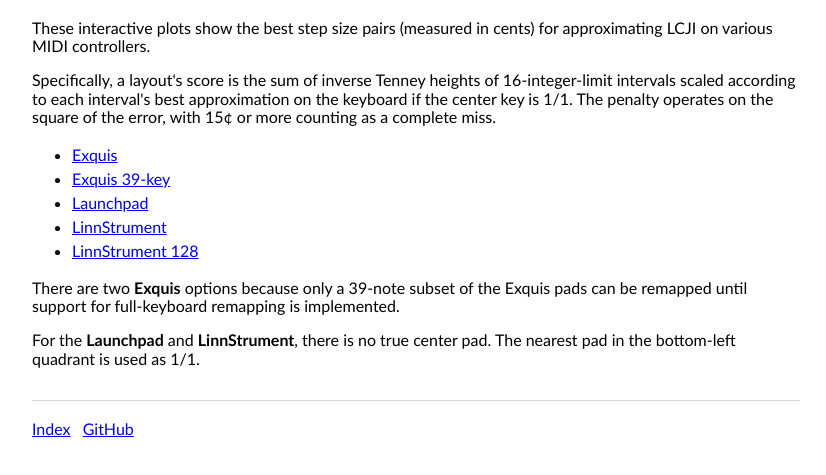
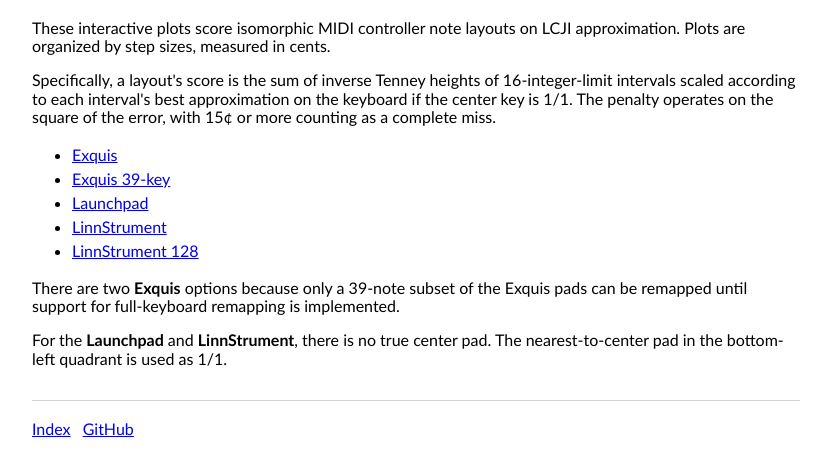
Before and after one commit to jangler/tuning, a website: page src/layout-heatmaps/index.html in a window 1280 px wide. Shown: the part 61-536 px from the top of the page, without its empty margins (224-1050 px from the left). Drawn offline with Linux system fonts and the light colour scheme.

Commit message:
Revise layout heatmaps page wording

```diff
--- a/src/layout-heatmaps/index.html
+++ b/src/layout-heatmaps/index.html
@@ -4,7 +4,7 @@
 <head>
     <meta charset="utf-8">
     <meta name="viewport" content="width=device-width">
-    <meta name="description" content="Interactive plots showing best step size pairs for approximating LCJI on various MIDI controllers">
+    <meta name="description" content="Interactive plots scoring isomorphic MIDI controller note layouts on LCJI approximation">
     <title>Isomorphic note layout heatmaps</title>
     <link rel="stylesheet" href="../normalize.css">
     <link rel="stylesheet" href="../styles.css">
@@ -18,8 +18,9 @@
 
     <main>
         <p>
-            These interactive plots show the best step size pairs (measured in
-            cents) for approximating LCJI on various MIDI controllers.
+            These interactive plots score isomorphic MIDI controller note
+            layouts on LCJI approximation. Plots are organized by step sizes,
+            measured in cents.
         </p>
         <p>
             Specifically, a layout's score is the sum of inverse Tenney heights
@@ -43,7 +44,7 @@
         <p>
             For the <strong>Launchpad</strong> and
             <strong>LinnStrument</strong>, there is no true center pad. The
-            nearest pad in the bottom-left quadrant is used as 1/1.
+            nearest-to-center pad in the bottom-left quadrant is used as 1/1.
         </p>
     </main>
 
```
